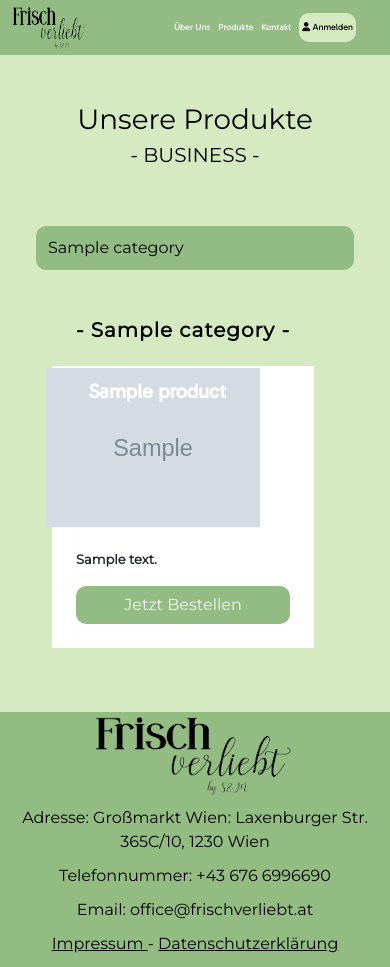
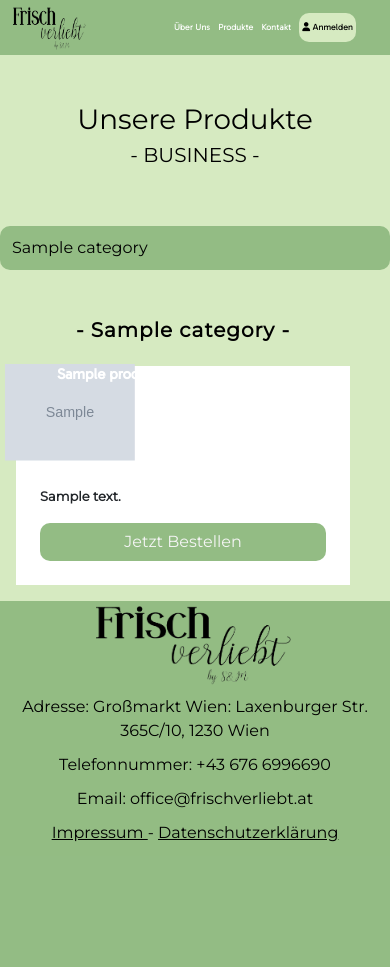
Before and after one commit to amgad165/online-grocery-ecommerce, a Django app: template base/templates/products.html in a window 390 px wide; the page is wider, and only the part inside the window is pictured. After the commit the page ends 842 px from the top of that part, so only its background shows below. Run offline with Django 3.2, Linux system fonts and the light colour scheme; the template is opened without the code that fills it: most values are stand-ins (such as "Sample title", 1, 10 or a date in 2020); grey boxes marked "Sample" are stand-in pictures; some libraries are stand-ins or nearby versions; some web fonts are replaced.

Commit message:
some edits

```diff
--- a/base/admin.py
+++ b/base/admin.py
@@ -29,6 +29,7 @@ class OrderAdmin(admin.ModelAdmin):
                     'get_bezirk', 'get_street_address', 'get_hausnummer', 'get_plz_zip','get_subscription_type' , 'delivery_frequency' , 'being_delivered',
                     'get_total','ordered_date')
     list_editable = ('being_delivered',)  # Add this line to make 'being_delivered' editable
+    search_fields = ('order_code',)  # Add this line to enable search by order_code
 
     def get_queryset(self, request):
         # Override get_queryset to include only orders where ordered = True
--- a/base/templates/confirm_address.html
+++ b/base/templates/confirm_address.html
@@ -215,6 +215,8 @@ $(document).ready(function() {
         if ($(this).val() === 'delivery') {
             $('#shippingAddressFields').fadeIn();
             $('#shippingAddressFields input').prop('required', true);
+            $('#input5_shipping').prop('required', false);
+
         } else {
             $('#shippingAddressFields').fadeOut();
             $('#shippingAddressFields input').prop('required', false);
--- a/base/templates/products.html
+++ b/base/templates/products.html
@@ -51,8 +51,26 @@
     .category-link {
         margin: 5px 2px; /* Adjust margin for small screens */
     }
+
+
+    .product_description{
+      font-size: 10px !important;
+    }
+    .overlay-text{
+      font-size: 15px !important;
+      top: -16%;
+    left: 24%;
+    }
+    .translated-img {
+        transform: translate(-27%, -27%);
+        width: 130px !important;
+    }
+
 }
+@media (max-width: 1200px) {
 
+
+}
 .category-link:hover {
     text-decoration: underline; /* Underline on hover for better UX */
 }
@@ -77,7 +95,7 @@
 
       <section id="priv-products" >
         <div class="container">
-          <div class="row g-5 p-5">
+          <div class="row ">
             <h1 class="text-center text-black mt-5">Unsere Produkte  <br>
               <span class="under-heading text-black">  - PRIVAT -</span>
 
@@ -99,13 +117,13 @@
 
 
 
-            <div class="col-md-6 col-lg-4 p-3">
-              <div class="bg-white p-4 h-100 position-relative  d-flex flex-column">
+            <div class="col-6 col-lg-4 p-3">
+              <div class="bg-white p-4 h-90 position-relative  d-flex flex-column">
                 <div class="product-image-container ">
                   <img src="{{ product.image.url }}" class="w-100 translated-img" alt="" />
                   <div class="overlay-text fs-5 fs-lg-3">{{product.name}}</div>
                 </div>
-                <p style="font-family: chaparral;" class="fs-6 fw-semibold">
+                <p style="font-family: chaparral;" class="fs-6 fw-semibold product_description">
                   {{product.description}}
                 </p>
                 <div class="mt-auto">
@@ -167,7 +185,7 @@
                   <h4>Inhalt</h4>
                   {% for product_ingredient in product.ingredients.all %}
                   <div class="row m-0 p-0">
-                      <div class="col-6">
+                      <div class="col-4 col-lg-6">
 
                           <div class="ingredient-details">
                                  {% if product.hide_price %}
@@ -179,12 +197,12 @@
                                   <i class="fa-solid fa-square me-2"></i>
                                   <input hidden checked type="checkbox" class="ingredient-checkbox" data-ingredient-id="{{ product_ingredient.ingredient.id }}">
                               {% endif %}
-                              {{ product_ingredient.ingredient }}
+                             {{ product_ingredient.ingredient }}
                           </div>
                       </div>
                       <!-- Hidden input field for ingredient price -->
                       <input type="hidden" class="ingredient-price" value="{{ product_ingredient.ingredient.price }}">
-                      <div class="col-6 d-flex justify-content-end">
+                      <div class="col-8 col-lg-6 d-flex justify-content-end">
                           <div class="d-flex gap-3 align-items-center">
                               {% if product.customize %}
                                   <div class="minus circled minus-icon">
@@ -268,7 +286,7 @@
 
       <section id="firm-products" >
         <div class="container">
-          <div class="row g-5 p-5">
+          <div class="row ">
             <h1 class="text-center  text-black my-5">Unsere Produkte  <br>
               <span class="fs-5 text-black">  - BUSINESS -</span>
             </h1>
@@ -293,7 +311,7 @@
 
 
              <div class="col-md-6 col-lg-4 p-3">
-              <div class="bg-white p-4 h-100 position-relative  d-flex flex-column">
+              <div class="bg-white p-4 h-90 position-relative  d-flex flex-column">
                 <div class="product-image-container">
                   <img src="{{ product.image.url }}" class="w-100 translated-img" alt="" />
                   <div class="overlay-text fs-5 fs-lg-3">{{product.name}}</div>
@@ -359,7 +377,7 @@
                   <h4>Inhalt</h4>
                   {% for product_ingredient in product.ingredients.all %}
                   <div class="row m-0 p-0">
-                      <div class="col-6">
+                      <div class="col-4 col-lg-6">
                           <div class="ingredient-details">
 
 
@@ -379,7 +397,7 @@
                       </div>
                       <!-- Hidden input field for ingredient price -->
                       <input type="hidden" class="ingredient-price" value="{{ product_ingredient.ingredient.price }}">
-                      <div class="col-6 d-flex justify-content-end">
+                      <div class="col-8 col-lg-6 d-flex justify-content-end">
                           <div class="d-flex gap-3 align-items-center">
                               {% if product.customize %}
                                   <div class="minus circled minus-icon">
```
